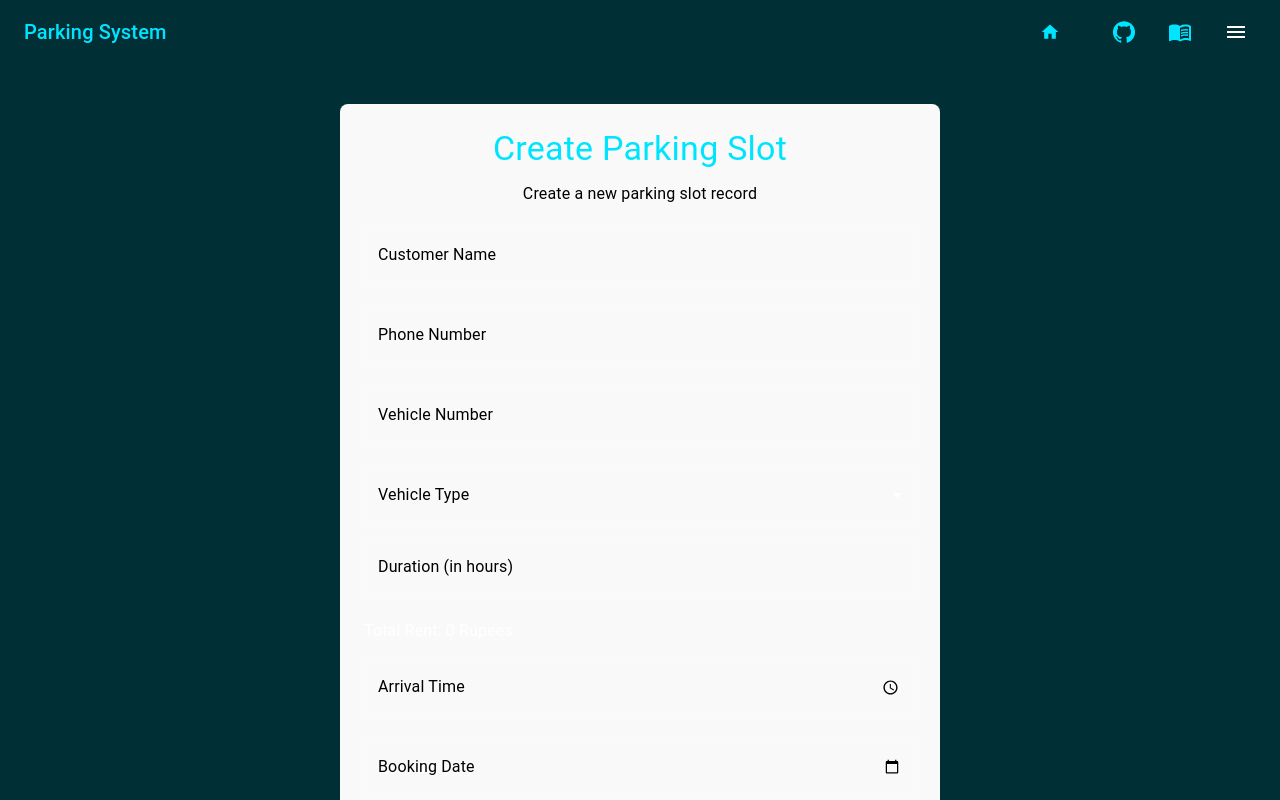
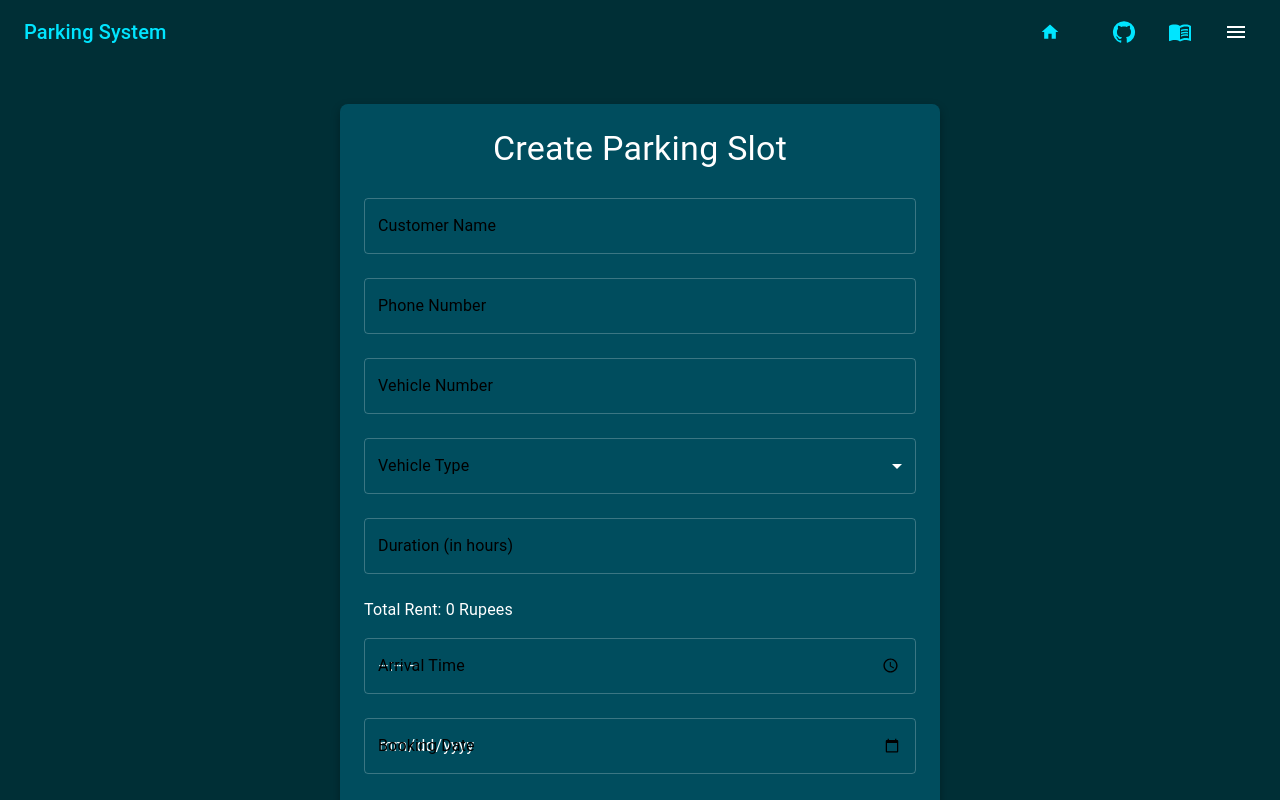
Before and after one commit to alibha04/parkingSystem, a React (Create React App) app in the folder frontEnd/client/: page /add-slot in a window 1280 px wide. Shown: the top 800 px of the page. Built offline with nearby package versions, Linux system fonts and the light colour scheme.

Commit message:
create page to be updated

```diff
--- a/frontEnd/client/src/components/CreateSlot.js
+++ b/frontEnd/client/src/components/CreateSlot.js
@@ -1,5 +1,5 @@
 import React, { useState, useEffect } from 'react';
-import { Link, useNavigate, useLocation } from 'react-router-dom';
+import { useNavigate, useLocation } from 'react-router-dom';
 import {
   Box,
   TextField,
@@ -9,47 +9,47 @@ import {
   FormControl,
   InputLabel,
   Select,
+  useTheme,
 } from '@mui/material';
 import { useSnackbar } from 'notistack';
 import axios from 'axios';
 
 const CreateSlot = () => {
   const navigate = useNavigate();
-  const { state } = useLocation();
+  const location = useLocation();
+  const theme = useTheme();
+  const isDarkMode = theme.palette.mode === 'dark';
   const { enqueueSnackbar } = useSnackbar();
 
   const [slot, setSlot] = useState({
     slotNumber: Math.floor(Math.random() * 1000) + 1,
     vehicleType: '',
+    customerName: '',
+    phoneNumber: '',
+    vehicleNumber: '',
     duration: '',
     rentPerHour: 50,
     totalRent: 0,
-    customerName: '',
-    phoneNumber: '',
-    vehicleNumber: '',
     arrivalTime: '',
-    date: '',
+    bookingDate: '',
   });
 
-  // Populate slot state for editing
+  const [isEdit, setIsEdit] = useState(false);
+
   useEffect(() => {
-    if (state?.slot) {
-      setSlot((prevSlot) => ({
-        ...prevSlot,
-        ...state.slot,
-      }));
+    if (location.state?.slot) {
+      setSlot(location.state.slot);
+      setIsEdit(true);
     }
-  }, [state]);
+  }, [location.state]);
 
   const handleChange = (e) => {
     const { name, value } = e.target;
-    setSlot((prevSlot) => {
-      const updatedSlot = { ...prevSlot, [name]: value };
+    setSlot((prev) => {
+      const updatedSlot = { ...prev, [name]: value };
 
-      // Calculate total rent dynamically
       if (name === 'duration') {
-        const hours = parseInt(value, 10) || 0;
-        updatedSlot.totalRent = hours * prevSlot.rentPerHour;
+        updatedSlot.totalRent = (parseInt(value, 10) || 0) * prev.rentPerHour;
       }
       return updatedSlot;
     });
@@ -58,40 +58,26 @@ const CreateSlot = () => {
   const handleSubmit = async (e) => {
     e.preventDefault();
 
-    // Basic validation for required fields
-    if (
-      !slot.customerName ||
-      !slot.phoneNumber ||
-      !slot.vehicleNumber ||
-      !slot.vehicleType ||
-      !slot.duration
-    ) {
-      enqueueSnackbar('Please fill out all fields before submitting.', {
-        variant: 'warning',
-      });
+    if (!slot.customerName || !slot.phoneNumber || !slot.vehicleNumber || !slot.vehicleType) {
+      enqueueSnackbar('All fields are required.', { variant: 'warning' });
       return;
     }
 
-    const apiUrl = 'http://localhost:3000/api/lots';
+    const apiUrl = 'http://localhost:3000/api/slots';
 
     try {
-      const response = state?.slot
-        ? await axios.put(`${apiUrl}/${slot.slotNumber}`, slot) // Edit existing slot
-        : await axios.post(apiUrl, slot); // Create new slot
+      if (isEdit) {
+        await axios.put(`${apiUrl}/${slot.slotNumber}`, slot);
+        enqueueSnackbar('Slot updated successfully!', { variant: 'success' });
+      } else {
+        await axios.post(apiUrl, slot);
+        enqueueSnackbar('Slot created successfully!', { variant: 'success' });
+      }
 
-      enqueueSnackbar(
-        state?.slot
-          ? 'Slot updated successfully!'
-          : 'Slot created successfully!',
-        { variant: 'success' }
-      );
-
-      navigate('/ConfirmedSlot', { state: { slot: response.data } });
+      navigate('/slots');
     } catch (error) {
-      console.error('Error in creating/updating slot:', error);
-      enqueueSnackbar('Something went wrong, please try again.', {
-        variant: 'error',
-      });
+      console.error('Error in slot submission:', error);
+      enqueueSnackbar('An error occurred. Please try again.', { variant: 'error' });
     }
   };
 
@@ -102,21 +88,17 @@ const CreateSlot = () => {
         mx: 'auto',
         p: 3,
         mt: 5,
-        bgcolor: '#f9f9f9',
+        bgcolor: isDarkMode ? theme.palette.background.paper : '#f9f9f9',
+        color: isDarkMode ? theme.palette.text.primary : 'inherit',
         borderRadius: 2,
+        boxShadow: isDarkMode ? '0 4px 10px rgba(0, 0, 0, 0.3)' : '0 4px 10px rgba(0, 0, 0, 0.1)',
       }}
     >
-      <Typography variant="h4" align="center" color="#00e5ff"gutterBottom>
-        {state?.slot ? 'Edit Parking Slot' : 'Create Parking Slot'}
-      </Typography>
-      <Typography variant="body1" align="center" color="textSecondary" gutterBottom>
-        {state?.slot
-          ? 'Update an existing parking slot'
-          : 'Create a new parking slot record'}
+      <Typography variant="h4" align="center" gutterBottom>
+        {isEdit ? 'Edit Parking Slot' : 'Create Parking Slot'}
       </Typography>
 
-
-      <form noValidate onSubmit={handleSubmit}>
+      <form onSubmit={handleSubmit}>
         <TextField
           fullWidth
           label="Customer Name"
@@ -147,12 +129,13 @@ const CreateSlot = () => {
           margin="normal"
         />
 
-        <FormControl fullWidth sx={{ mt: 2 }}>
+        <FormControl fullWidth margin="normal">
           <InputLabel>Vehicle Type</InputLabel>
           <Select
             name="vehicleType"
             value={slot.vehicleType}
             onChange={handleChange}
+            variant="outlined"
           >
             <MenuItem value="" disabled>
               Select Vehicle Type
@@ -160,7 +143,6 @@ const CreateSlot = () => {
             <MenuItem value="Car">Car</MenuItem>
             <MenuItem value="Bike">Bike</MenuItem>
             <MenuItem value="Truck">Truck</MenuItem>
-            <MenuItem value="EV Charging">EV Charging</MenuItem>
           </Select>
         </FormControl>
 
@@ -168,9 +150,9 @@ const CreateSlot = () => {
           fullWidth
           label="Duration (in hours)"
           name="duration"
+          type="number"
           value={slot.duration}
           onChange={handleChange}
-          type="number"
           variant="outlined"
           margin="normal"
         />
@@ -183,12 +165,10 @@ const CreateSlot = () => {
           fullWidth
           label="Arrival Time"
           name="arrivalTime"
+          type="time"
           value={slot.arrivalTime}
           onChange={handleChange}
-          type="time"
-          pattern={{
-            shrink: true,
-          }}
+          pattern={{ shrink: true }}
           variant="outlined"
           margin="normal"
         />
@@ -196,28 +176,20 @@ const CreateSlot = () => {
         <TextField
           fullWidth
           label="Booking Date"
-          name="date"
-          value={slot.date}
+          name="bookingDate"
+          type="date"
+          value={slot.bookingDate}
           onChange={handleChange}
-          type="date"
-          pattern={{
-            shrink: true,
-          }}
+          pattern={{ shrink: true }}
           variant="outlined"
           margin="normal"
         />
 
         <Box sx={{ display: 'flex', gap: 2, mt: 3 }}>
           <Button type="submit" variant="contained" color="primary" fullWidth>
-            {state?.slot ? 'Update Slot' : 'Create Slot'}
+            {isEdit ? 'Update Slot' : 'Create Slot'}
           </Button>
-          <Button
-            type="button"
-            variant="contained"
-            color="secondary"
-            fullWidth
-            onClick={() => navigate('/ConfirmedSlot')}
-          >
+          <Button type="button" variant="contained" color="secondary" fullWidth onClick={() => navigate('/slots')}>
             Cancel
           </Button>
         </Box>
```
Also changed, not shown: frontEnd/client/src/components/HomePage.js (+44 -163 lines).
